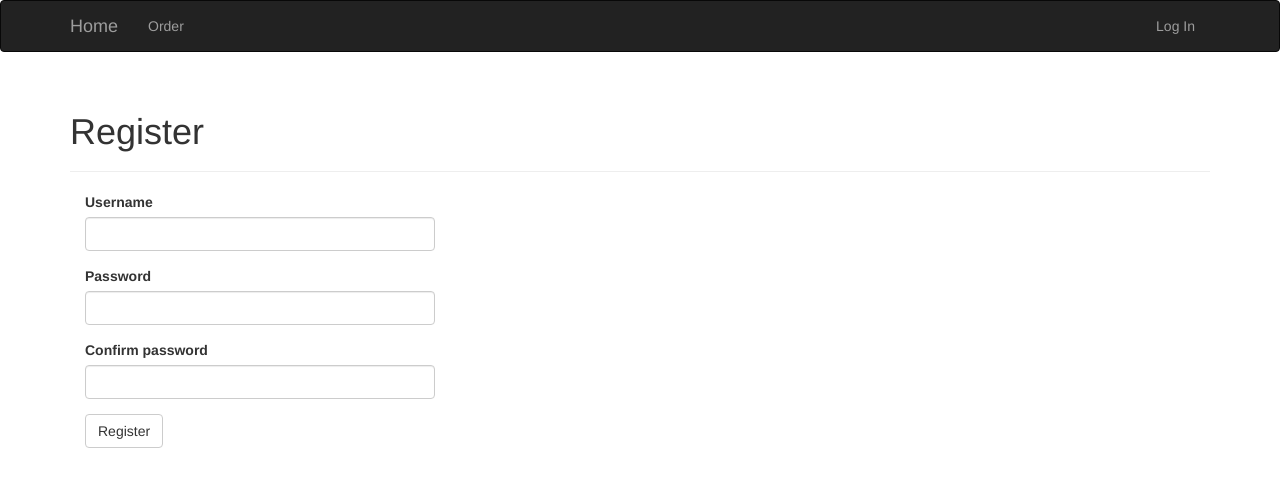
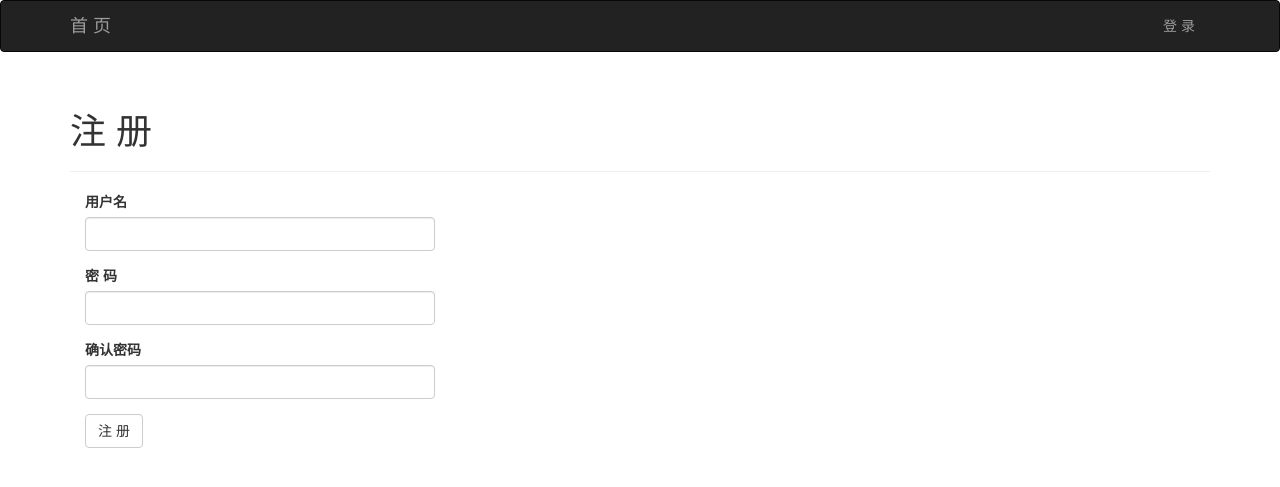
Before and after one commit to scalaview/leo, a Flask app: page /admin/register in a window 1280 px wide. Shown: the top 487 px of the page. Run offline with Flask 2, Linux system fonts and the light colour scheme; parts of the project's set-up code (start-up, migrations or seed data) failed here and were passed over; some libraries are stand-ins or nearby versions.

Commit message:
translate

```diff
--- a/app/__init__.py
+++ b/app/__init__.py
@@ -27,6 +27,9 @@ def create_app(config_name):
         from flask_sslify import SSLify
         sslify = SSLify(app)
 
+    from .main import main
+    app.register_blueprint(main)
+
     from .admin import admin as admin_blueprint
     app.register_blueprint(admin_blueprint, url_prefix='/admin')
 
--- a/app/admin/forms.py
+++ b/app/admin/forms.py
@@ -20,40 +20,40 @@ def my_strip_filter(value):
     return value
 
 class LoginForm(Form):
-    username = StringField('Username', validators=[
+    username = StringField('用户名', validators=[
         Required(), Length(1, 64), Regexp('^[A-Za-z][A-Za-z0-9_.]*$', 0,
-                                          'Usernames must have only letters, '
-                                          'numbers, dots or underscores')])
-    password = PasswordField('Password', validators=[Required()])
-    remember_me = BooleanField('Keep me logged in')
-    submit = SubmitField('Log In')
+                                          '用户名只能包含大小写字母, '
+                                          '数字、点和下划线')])
+    password = PasswordField('密 码', validators=[Required()])
+    remember_me = BooleanField('记住我')
+    submit = SubmitField('登 录')
 
 
 class RegistrationForm(Form):
-    username = StringField('Username', validators=[
+    username = StringField('用户名', validators=[
         Required(), Length(1, 64), Regexp('^[A-Za-z][A-Za-z0-9_.]*$', 0,
-                                          'Usernames must have only letters, '
-                                          'numbers, dots or underscores')])
-    password = PasswordField('Password', validators=[
-        Required(), EqualTo('password2', message='Passwords must match.')])
-    password2 = PasswordField('Confirm password', validators=[Required()])
-    submit = SubmitField('Register')
+                                          '用户名只能包含大小写字母,  '
+                                          '数字、点和下划线')])
+    password = PasswordField('密 码', validators=[
+        Required(), EqualTo('password2', message='两次输入的密码必须一致')])
+    password2 = PasswordField('确认密码', validators=[Required()])
+    submit = SubmitField('注 册')
 
     def validate_username(self, field):
         if User.query.filter_by(username=field.data).first():
-            raise ValidationError('Username already in use.')
+            raise ValidationError('用户名已经存在')
 
 class SouPlusForm(BaseForm):
-    phone = StringField('phone', validators=[
+    phone = StringField('手机号码', validators=[
         Required(), Length(11), Regexp('[0-9]*$', 0,
-                                          'Phone must have only numbers')])
-    vertify = StringField('vertify', validators=[
+                                          '手机只能是11位数字')])
+    vertify = StringField('验证码', validators=[
         Required(), Length(6), Regexp('[A-Za-z0-9]*$', 0,
-                                          'vertify must have only letters, '
-                                          'numbers')])
-    submit = SubmitField('Submit')
+                                          '验证码只能是大小写字母, '
+                                          '数字')])
+    submit = SubmitField('提 交')
 
 class BalanceForm(BaseForm):
-    balance = FloatField('balance', validators=[
-        Required(), NumberRange(min=0, message="must greater than 0")])
-    submit = SubmitField('Submit')
+    balance = FloatField('余 额', validators=[
+        Required(), NumberRange(min=0, message="必须大于0")])
+    submit = SubmitField('提 交')
--- a/app/admin/views.py
+++ b/app/admin/views.py
@@ -26,6 +26,10 @@ def custom_401(error):
         flash("permission deny")
         return redirect(url_for("admin.index"))
 
+
+@admin.errorhandler(404)
+def custom_404(error):
+    return render_template('admin/404.html'), 404
 
 def can_do(permission):
     if not current_user.is_authenticated:
@@ -198,6 +202,7 @@ def user(id):
     can_do(Permission.ADMINISTER)
     form = BalanceForm()
     user = User.query.get(id)
+    form.balance.data = user.balance
     if form.validate_on_submit():
         user.balance = form.balance.data
         db.session.add(user)
@@ -205,6 +210,16 @@ def user(id):
         flash("update success")
     return render_template('admin/user.html', form=form)
 
+
+@admin.route('/users', methods=['GET'])
+def users():
+    can_do(Permission.ADMINISTER)
+    page = request.args.get("page", 1, int)
+    pagination = User.query.filter(User.id != current_user.id).order_by(User.last_seen.desc())\
+        .paginate(page, per_page=current_app.config['FLASKY_POSTS_PER_PAGE'],
+            error_out=False)
+    users = pagination.items
+    return render_template('admin/users.html', users=users, pagination=pagination)
 
 @admin.route('/orders', methods=['GET'])
 @login_required
@@ -215,3 +230,14 @@ def orders():
             error_out=False)
     orders = pagination.items
     return render_template('admin/orders.html', orders=orders, pagination=pagination)
+
+@admin.route('/allorders', methods=['GET'])
+@login_required
+def allorders():
+    can_do(Permission.ADMINISTER)
+    page = request.args.get("page", 1, int)
+    pagination = Order.query.order_by(Order.updatedAt.desc())\
+        .paginate(page, per_page=current_app.config['FLASKY_POSTS_PER_PAGE'],
+            error_out=False)
+    orders = pagination.items
+    return render_template('admin/orders.html', orders=orders, pagination=pagination)
--- /dev/null
+++ b/app/main/__init__.py
@@ -0,0 +1,5 @@
+from flask import Blueprint
+
+main = Blueprint('main', __name__)
+
+from . import errors
--- a/app/models.py
+++ b/app/models.py
@@ -14,6 +14,7 @@ class Permission:
     ORDER = 2
     VIEWHISTORY = 3
     EDITORDER = 4
+
 
 class BaseModel(object):
     id = db.Column(db.Integer, primary_key=True)
@@ -188,7 +189,8 @@ class User(BaseModel, UserMixin, db.Model):
             ((permission in self.role.permissions) or (Permission.ADMINISTER in self.role.permissions) )
 
     def is_administrator(self):
-        return self.can(Permission.ADMINISTER)
+        return self.is_authenticated and \
+            self.can(Permission.ADMINISTER)
 
     def ping(self):
         self.last_seen = datetime.utcnow()
--- a/app/templates/admin/base.html
+++ b/app/templates/admin/base.html
@@ -1,6 +1,6 @@
 {% extends "bootstrap/base.html" %}
 
-{% block title %}Flasky{% endblock %}
+{% block title %}管理后台{% endblock %}
 
 {% block head %}
 {{ super() }}
@@ -21,7 +21,7 @@
                 <span class="icon-bar"></span>
                 <span class="icon-bar"></span>
             </button>
-            <a class="navbar-brand" href="{{ url_for('admin.index') }}">Home</a>
+            <a class="navbar-brand" href="{{ url_for('admin.index') }}">首 页</a>
         </div>
         {% include 'admin/partials/_sidebar.html' %}
     </div>
--- a/app/templates/admin/orders.html
+++ b/app/templates/admin/orders.html
@@ -5,11 +5,15 @@
 
 {% block page_content %}
 {% from "helpers/_formhelpers.html" import pagination_widget %}
+  <h1>订单列表</h1>
   {% for order in orders %}
     <div class="row">
       <div class="col-lg-12 col-sm-12">
         <div class="row">
           <div class="col-lg-3 col-sm-6">
+            {% if current_user.is_administrator() %}
+              代理： {{order.user.username}} ||
+            {% endif %}
             {{ order.phone }}
           </div>
           <div class="col-lg-3 col-sm-6">
--- a/app/templates/admin/partials/_sidebar.html
+++ b/app/templates/admin/partials/_sidebar.html
@@ -1,19 +1,44 @@
 <div class="navbar-collapse collapse">
-    <ul class="nav navbar-nav">
-        <li><a href="{{ url_for('admin.souplus_eleven_give') }}">Order</a></li>
-    </ul>
+    {% if current_user.is_authenticated %}
+        <ul class="nav navbar-nav">
+            <li><a href="{{ url_for('admin.souplus_eleven_give') }}">下 单</a></li>
+        </ul>
+        {% if current_user.is_administrator() %}
+            <ul class="nav navbar-nav">
+                <li>
+                    <a href="{{ url_for('admin.allorders') }}">全部订单</a>
+                </li>
+            </ul>
+            <ul class="nav navbar-nav">
+                <li>
+                    <a href="{{ url_for('admin.users') }}">管理用户</a>
+                </li>
+            </ul>
+            <ul class="nav navbar-nav">
+                <li>
+                    <a href="{{ url_for('admin.register') }}">注册新代理</a>
+                </li>
+            </ul>
+        {% else %}
+            <ul class="nav navbar-nav">
+                <li>
+                    <a href="{{ url_for('admin.orders') }}">订单列表</a>
+                </li>
+            </ul>
+        {% endif %}
+    {% endif %}
     <ul class="nav navbar-nav navbar-right">
         {% if current_user.is_authenticated %}
         <li class="dropdown">
             <a href="#" class="dropdown-toggle" data-toggle="dropdown">
-                Account <b class="caret"></b>
+                帐 号<b class="caret"></b>
             </a>
             <ul class="dropdown-menu">
-                <li><a href="{{ url_for('admin.logout') }}">Log Out</a></li>
+                <li><a href="{{ url_for('admin.logout') }}">退 出</a></li>
             </ul>
         </li>
         {% else %}
-        <li><a href="{{ url_for('admin.login') }}">Log In</a></li>
+        <li><a href="{{ url_for('admin.login') }}">登 录</a></li>
         {% endif %}
     </ul>
 </div>
--- a/app/templates/admin/register.html
+++ b/app/templates/admin/register.html
@@ -5,7 +5,7 @@
 
 {% block page_content %}
 <div class="page-header">
-    <h1>Register</h1>
+    <h1>注 册</h1>
 </div>
 <div class="col-md-4">
     {{ wtf.quick_form(form) }}
```
Also changed, not shown: app/main/errors.py (added, +7 -0 lines), app/templates/admin/404.html (added, +26 -0 lines), app/templates/admin/users.html (added, +37 -0 lines).
